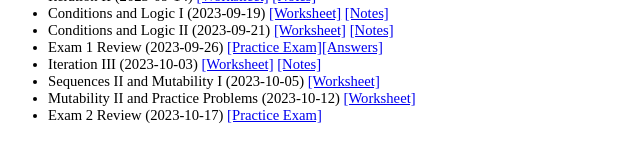
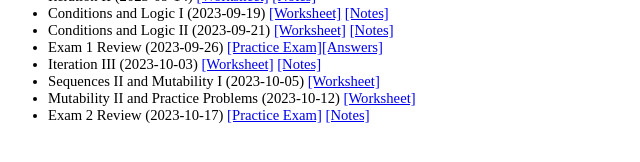
Before and after one commit to georgianahaldeman/cosc101, a Jekyll site: the page built from docs/notes/index.md, in a window 1280 px wide. Shown: the part 168-330 px from the top of the page, without its empty margins (0-640 px from the left). Built offline with Jekyll 4.4.1, drawn with Linux system fonts in a browser that asks for light colours; our own code applies the rules of GitHub Pages for plain Markdown files.

Commit message:
exam 2 practice answer key

```diff
--- a/docs/notes/index.md
+++ b/docs/notes/index.md
@@ -28,4 +28,4 @@
 
 - Mutability II and Practice Problems (2023-10-12) [[Worksheet]](./notes/10_12.pdf)
 
-- Exam 2 Review (2023-10-17) [[Practice Exam]](./notes/10_27.pdf)
+- Exam 2 Review (2023-10-17) [[Practice Exam]](./notes/10_17.pdf) [[Notes]](./answers/10_17_answers.pdf)
```
Also changed, not shown: 3 other files.
